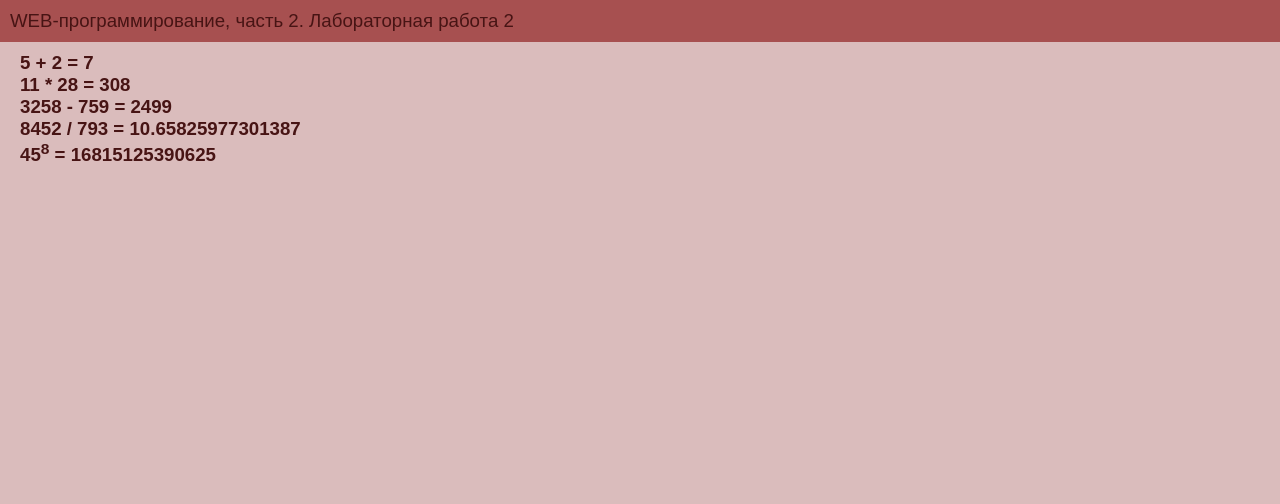
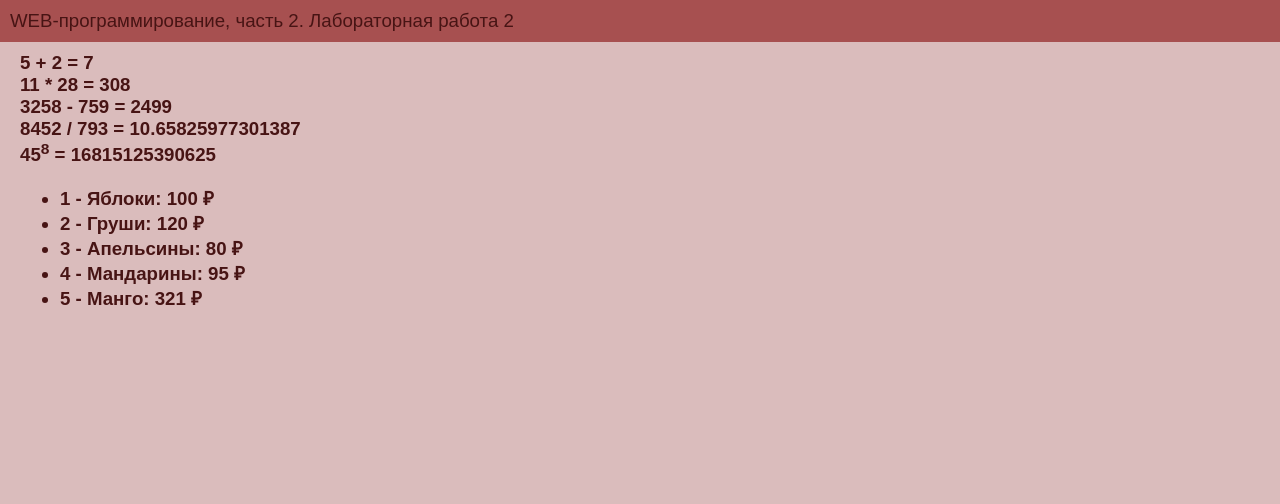
Before and after one commit to ninioka/web-programming-labs-2, a Flask app: page /lab2/example in a window 1280 px wide. Shown: the top 504 px of the page. Run offline with Flask 3, Linux system fonts and the light colour scheme.

Commit message:
Цикл в шаблоне

```diff
--- a/app.py
+++ b/app.py
@@ -498,4 +498,11 @@ def example():
     lab_num = '2'
     group = 'ФБИ-22'
     course_number = '3'
-    return render_template('example.html', name=name, lab_num=lab_num, group=group, course_number=course_number)
+    fruits = [
+        {'name': 'Яблоки', 'price': 100},
+        {'name': 'Груши', 'price': 120},
+        {'name': 'Апельсины', 'price': 80},
+        {'name': 'Мандарины', 'price': 95},
+        {'name': 'Манго', 'price': 321}
+        ]
+    return render_template('example.html', name=name, lab_num=lab_num, group=group, course_number=course_number, fruits=fruits)
--- a/templates/example.html
+++ b/templates/example.html
@@ -16,7 +16,12 @@
         11 * 28 = {{ 11 * 28 }}<br>
         3258 - 759 = {{ 3258 - 759 }}<br>
         8452 / 793 = {{ 8452 / 793 }}<br>
-        45<sup>8</sup> = {{ 45**8 }}
+        45<sup>8</sup> = {{ 45**8 }}<br>
+        <ul>
+            {% for f in fruits %}
+            <li>{{ loop.index }} - {{ f.name }}: {{ f.price }} &#x20bd</li>
+            {% endfor %}
+        </ul>
     </main>
 
     <footer>
```
